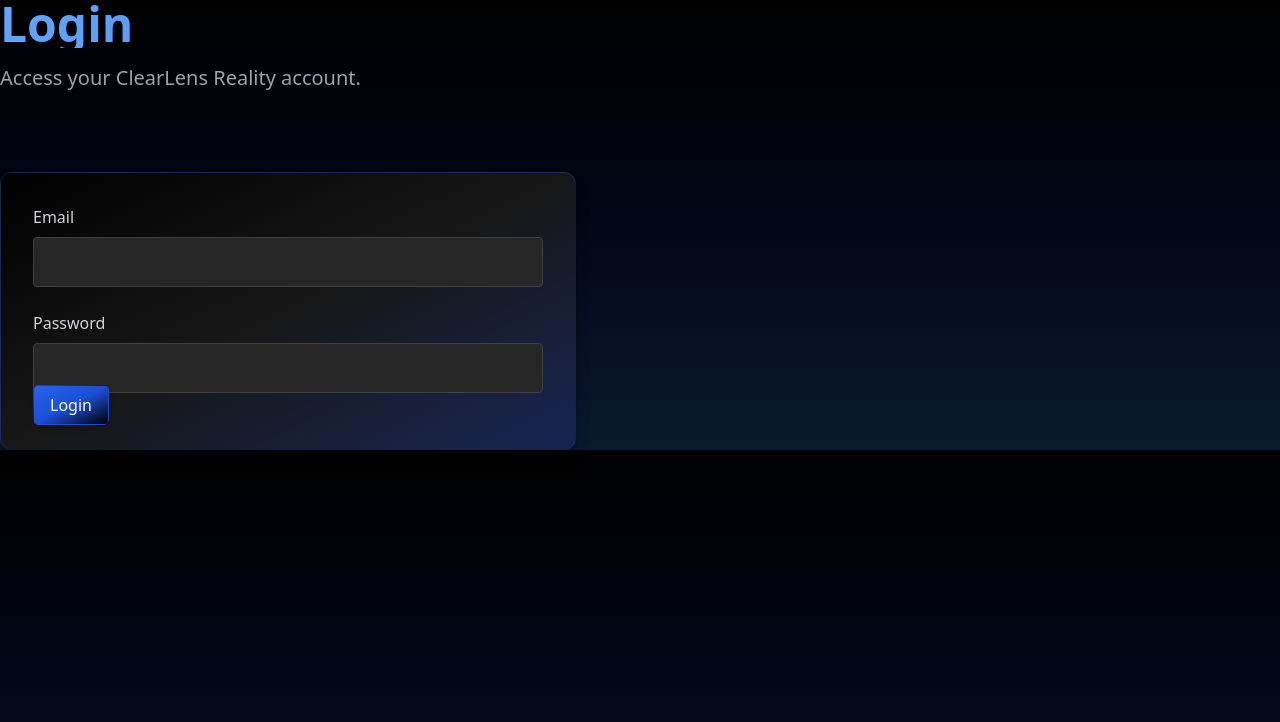
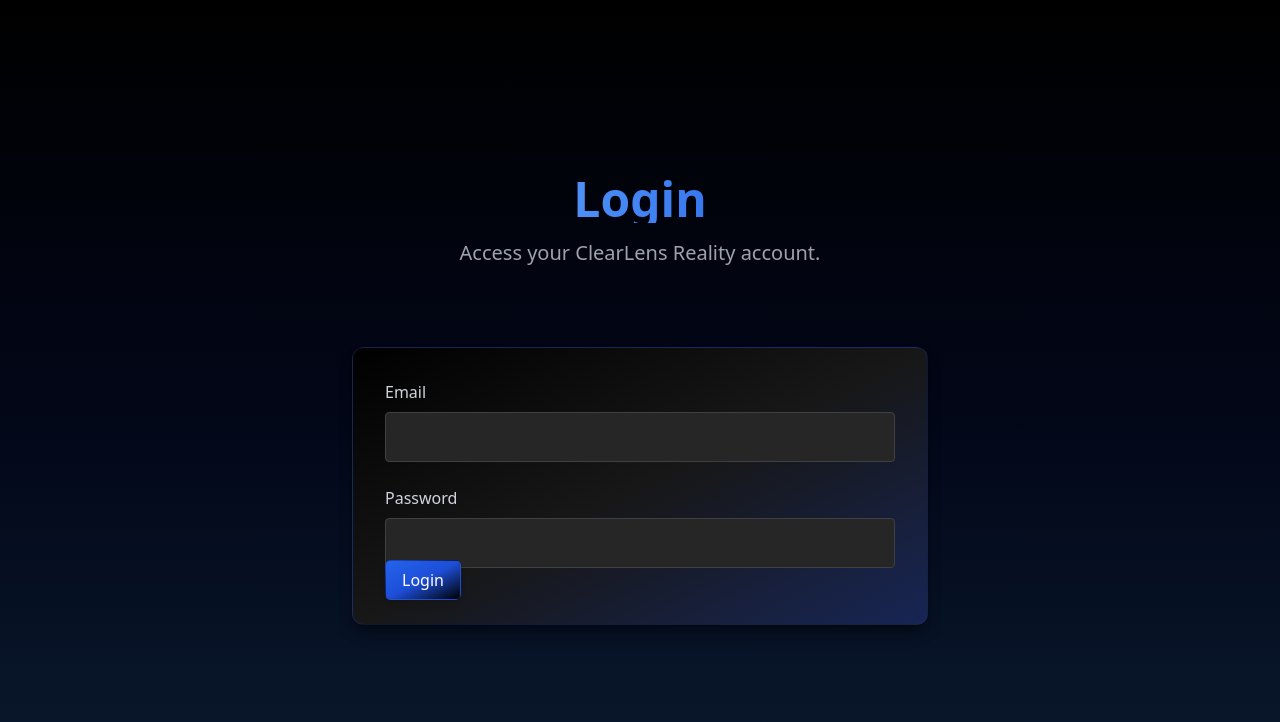
Before and after one commit to clearlensreality-blip/clearlens-reality, a Next.js app: page /login in a window 1280 px wide. Shown: the top 722 px of the page. Built offline with nearby package versions, Linux system fonts and the light colour scheme.

Commit message:
Updated navbar with About and Contact Us

```diff
--- a/app/login/page.tsx
+++ b/app/login/page.tsx
@@ -4,10 +4,10 @@
 
 export default function LoginPage() {
   return (
-    <div className="w-full space-y-20">
+    <div className="min-h-screen w-full flex flex-col items-center justify-center space-y-20">
 
       {/* HERO */}
-      <section className="space-y-4">
+      <section className="space-y-4 text-center">
         <h1 className="text-5xl font-bold bg-gradient-to-r from-blue-400 to-blue-600 bg-clip-text text-transparent">
           Login
         </h1>
```
